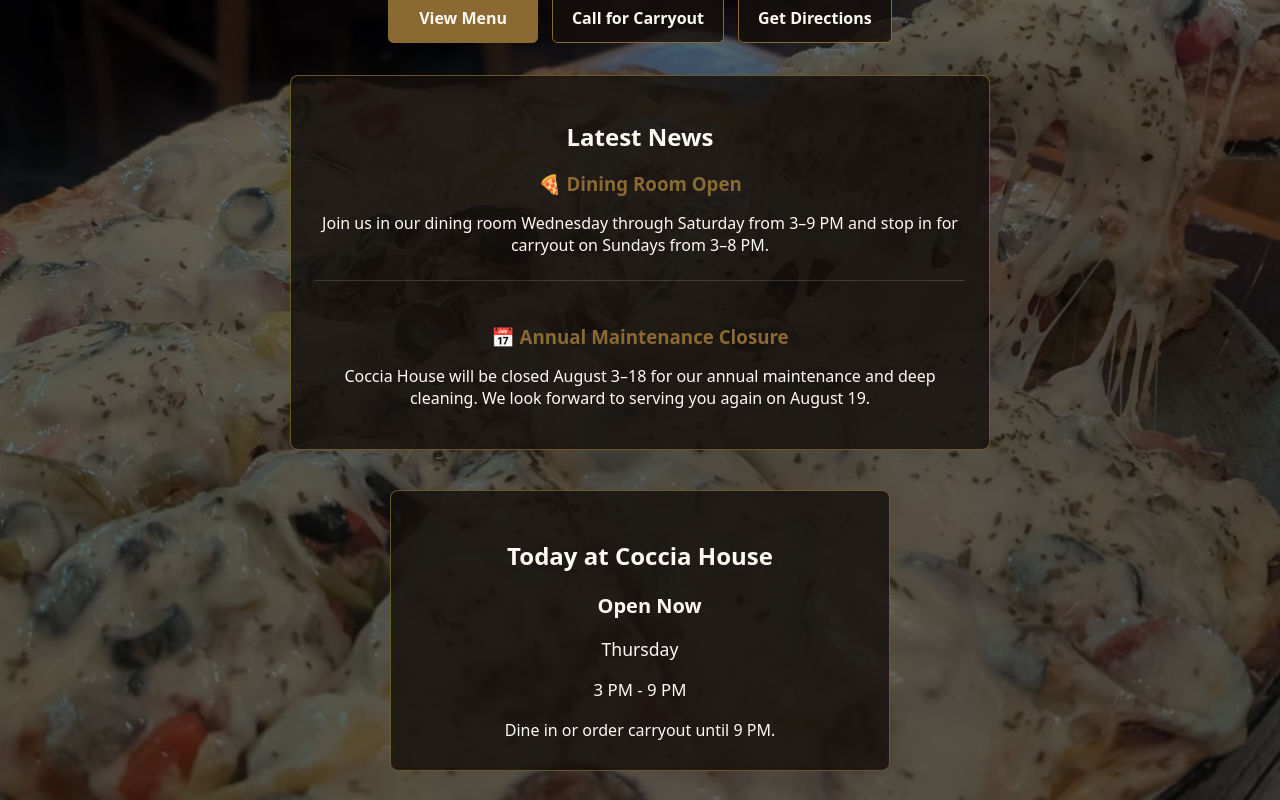
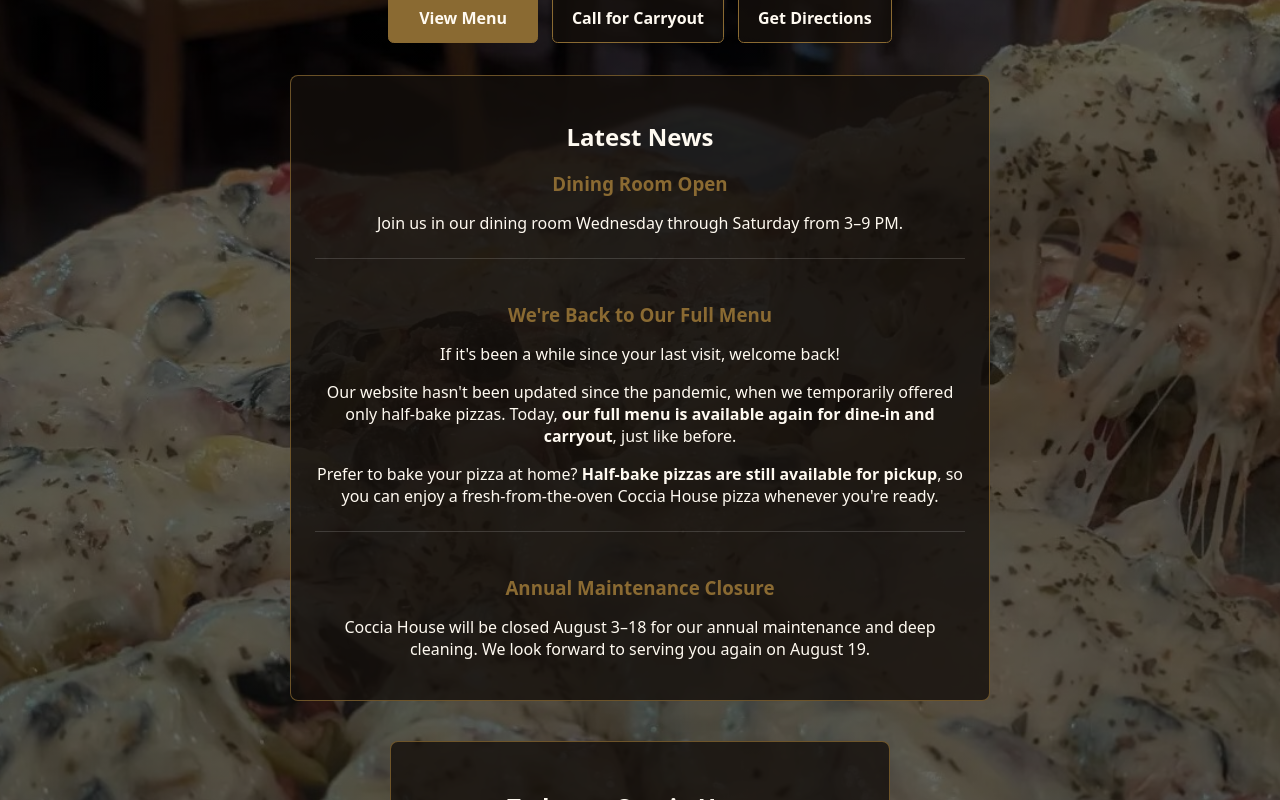
Before and after one commit to Sethysan/coccia-site, a Vue app: page / in a window 1280 px wide. Shown: the part 651-1451 px from the top of the page. Built offline with nearby package versions, Linux system fonts and the light colour scheme; a web font is replaced by a local one.

Commit message:
menu message & emote removal

```diff
--- a/index.html
+++ b/index.html
@@ -7,7 +7,7 @@
   <link rel="preconnect" href="https://fonts.googleapis.com">
 
   <link rel="preconnect" href="https://fonts.gstatic.com" crossorigin>
-
+  <script src="https://kit.fontawesome.com/cecff0a1b8.js" crossorigin="anonymous"></script>
   <link href="https://fonts.googleapis.com/css2?family=Grand+Hotel&display=swap" rel="stylesheet">
   <meta name="viewport" content="width=device-width, initial-scale=1.0" />
   <title>coccia-site</title>
--- a/src/Views/HomeView.vue
+++ b/src/Views/HomeView.vue
@@ -30,16 +30,35 @@
       <h2>Latest News</h2>
 
       <article class="news-item">
-        <h3>🍕 Dining Room Open</h3>
+        <h3>Dining Room Open</h3>
 
         <p>
           Join us in our dining room Wednesday through Saturday
-          from 3–9 PM and stop in for carryout on Sundays from 3–8 PM.
+          from 3–9 PM.
         </p>
+      </article>
+      <article class="news-item">
+
+        <h3>We're Back to Our Full Menu</h3>
+        <p>
+          If it's been a while since your last visit, welcome back!
+        </p>
+
+        <p>
+          Our website hasn't been updated since the pandemic, when we temporarily offered only half-bake pizzas.
+          Today, <strong>our full menu is available again for dine-in and carryout</strong>, just like before.
+        </p>
+
+        <p>
+          Prefer to bake your pizza at home?
+          <strong>Half-bake pizzas are still available for pickup</strong>, so you can enjoy a fresh-from-the-oven
+          Coccia House pizza whenever you're ready.
+        </p>
+
       </article>
 
       <article class="news-item">
-        <h3>📅 Annual Maintenance Closure</h3>
+        <h3>Annual Maintenance Closure</h3>
 
         <p>
           Coccia House will be closed August 3–18 for our annual
@@ -125,6 +144,7 @@ const {
   margin-bottom: 0.75rem;
 
   font-size: 1.2rem;
+  font-weight:bolder;
   color: var(--bronze-bold);
   font-style: italic;
   letter-spacing: 0.06rem;
```
